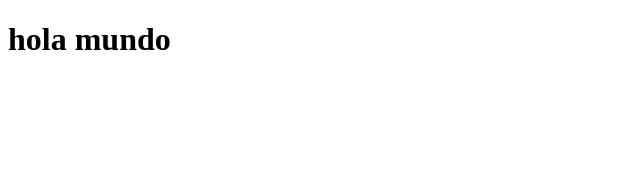
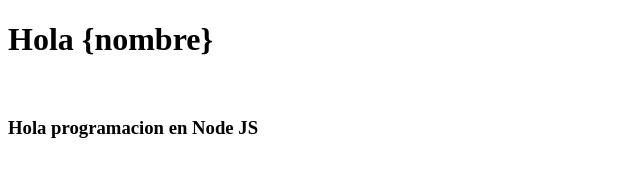
Before and after one commit to boodahDEV/ManageFiscalCustomer, a website: page NodeJS/HTML/indexV3.html in a window 1280 px wide. Shown: the whole page, without its empty margins (0-640 px from the left). Drawn offline with Linux system fonts and the light colour scheme.

Commit message:
Se modifica el html para poder permitir entradas de variables, permitiendo modificar cuestiones en si.!

```diff
--- a/NodeJS/HTML/indexV3.html
+++ b/NodeJS/HTML/indexV3.html
@@ -7,6 +7,7 @@
     <title>Video#3 curso de Node JS</title>
 </head>
 <body>
-    <h1>hola mundo</h1>
+    <h1>Hola {nombre}</h1><br>
+    <h3>Hola programacion en Node JS</h3>
 </body>
 </html>
```
